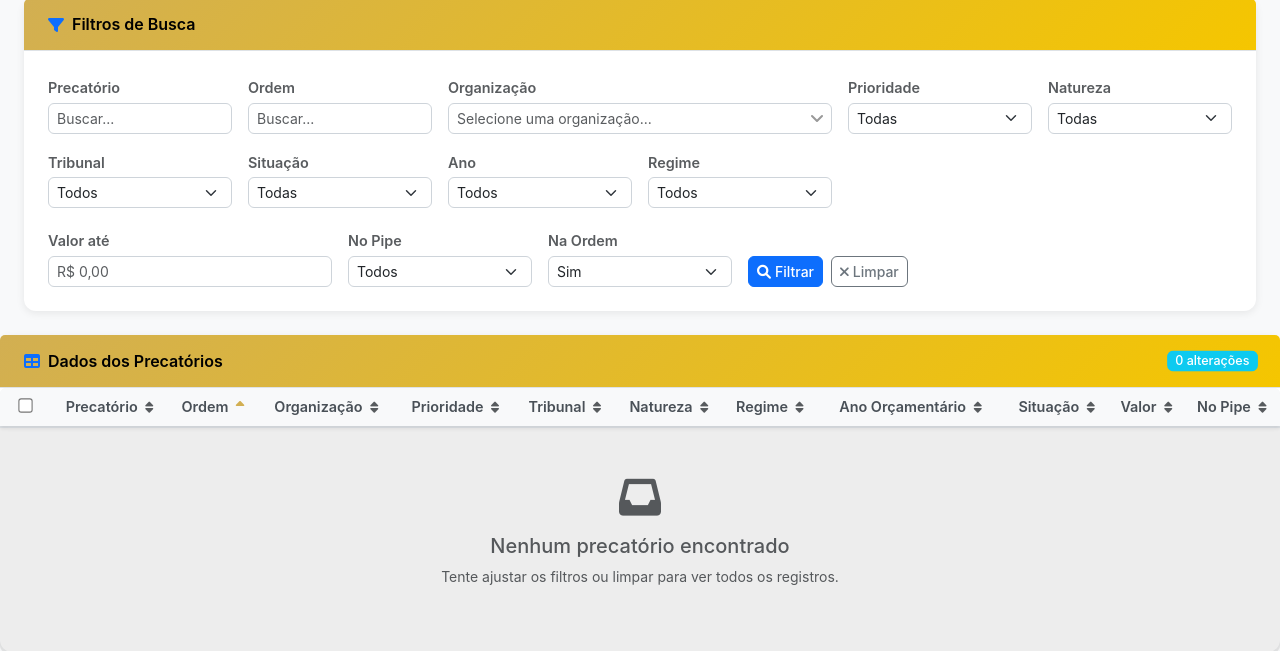
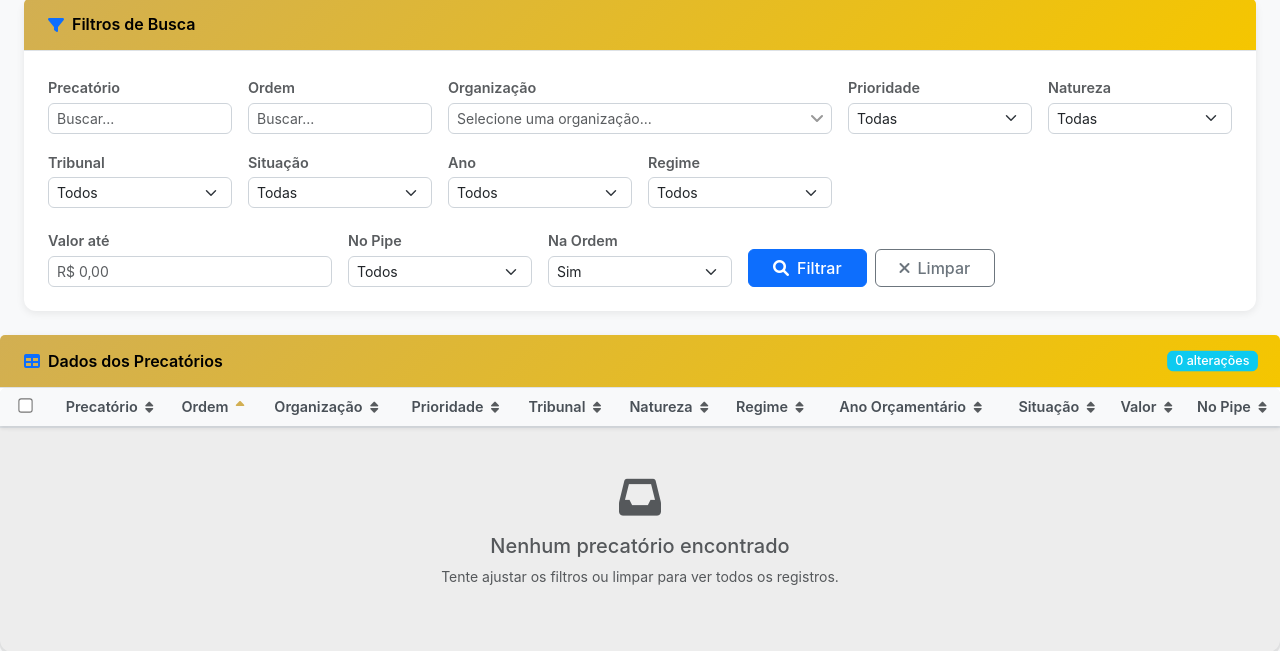
Before and after one commit to williamjohndias/sistema-precatorios, a Flask app: page / in a window 1280 px wide. Shown: the part 173-824 px from the top of the page. Run offline with Flask 3, Linux system fonts and the light colour scheme; data that the repository does not hold is empty; some libraries are stand-ins or nearby versions.

Commit message:
Ajustar tamanho dos botoes de filtrar e limpar

```diff
--- a/templates/index.html
+++ b/templates/index.html
@@ -203,11 +203,11 @@
                                     </select>
                                 </div>
                                 <div class="col-md-5 d-flex align-items-end gap-2">
-                                    <button type="submit" class="btn btn-sm btn-primary">
-                                        <i class="fas fa-search me-1"></i>Filtrar
+                                    <button type="submit" class="btn btn-primary px-4">
+                                        <i class="fas fa-search me-2"></i>Filtrar
                                     </button>
-                                    <a href="{{ url_for('index') }}" class="btn btn-sm btn-outline-secondary">
-                                        <i class="fas fa-times me-1"></i>Limpar
+                                    <a href="{{ url_for('index') }}" class="btn btn-outline-secondary px-4">
+                                        <i class="fas fa-times me-2"></i>Limpar
                                     </a>
                                 </div>
                             </div>
```
